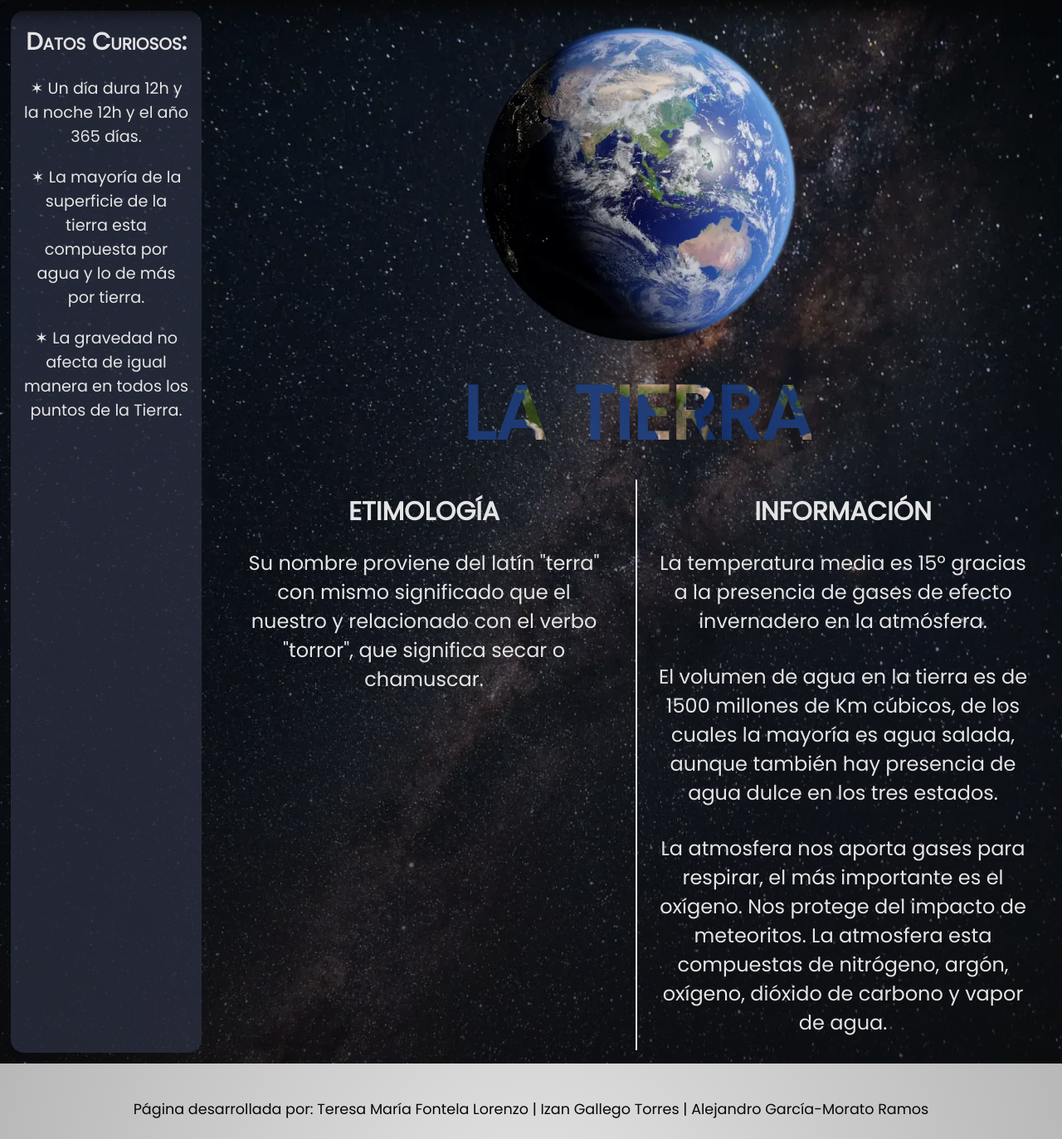
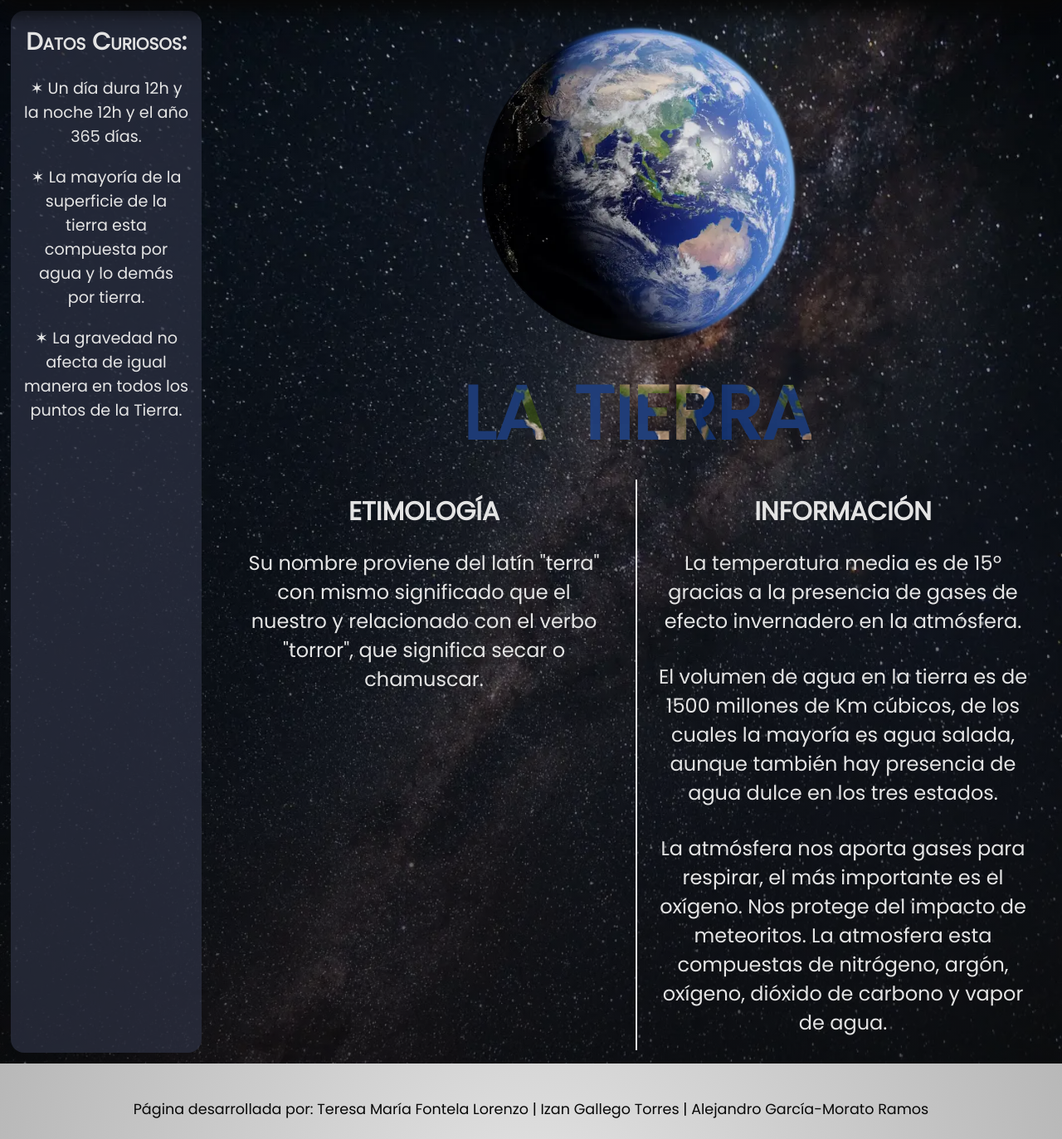
Before and after one commit to Alejandro-Garcia-Morato/Cosmos, a plain HTML site: page paginas/tierra.html in a window 1280 px wide. Shown: the part 67-1440 px from the top of the page at 83% size. Drawn offline with Linux system fonts and the light colour scheme.

Commit message:
Update tierra.html

```diff
--- a/paginas/tierra.html
+++ b/paginas/tierra.html
@@ -68,11 +68,11 @@
                 </article>
                 <article class="articulo-planetas">
                     <h2 class="articulo-planetas-titulo" id="articulo-planetas-titulo-informacion">información</h2>
-                    <p id="articulo-planetas-texto-informacion1">La temperatura media es 15º gracias a la presencia de gases de efecto invernadero en la
+                    <p id="articulo-planetas-texto-informacion1">La temperatura media es de 15º gracias a la presencia de gases de efecto invernadero en la
                         atmósfera.</p>
                     <p id="articulo-planetas-texto-informacion2">El volumen de agua en la tierra es de 1500 millones de Km cúbicos, de los cuales la
                         mayoría es agua salada, aunque también hay presencia de agua dulce en los tres estados.</p>
-                    <p id="articulo-planetas-texto-informacion3">La atmosfera nos aporta gases para respirar, el más importante es el oxígeno.
+                    <p id="articulo-planetas-texto-informacion3">La atmósfera nos aporta gases para respirar, el más importante es el oxígeno.
                         Nos protege del impacto de meteoritos. La atmosfera esta compuestas de nitrógeno, argón, oxígeno, dióxido de carbono y vapor de agua.</p>
                 </article>
             </section>
@@ -81,7 +81,7 @@
         <aside class="aside-planetas">
             <h3 class="aside-titulo" id="aside-titulo">Datos Curiosos:</h3>
             <p id="aside-planetas-texto1"> Un día dura 12h y la noche 12h y el año 365 días.</p>
-            <p id="aside-planetas-texto2"> La mayoría de la superficie de la tierra esta compuesta por agua y lo de más por tierra.</p>
+            <p id="aside-planetas-texto2"> La mayoría de la superficie de la tierra esta compuesta por agua y lo demás por tierra.</p>
             <p id="aside-planetas-texto3"> La gravedad no afecta de igual manera en todos los puntos de la Tierra.</p>
         </aside>
         <!--/Aside-->
```
